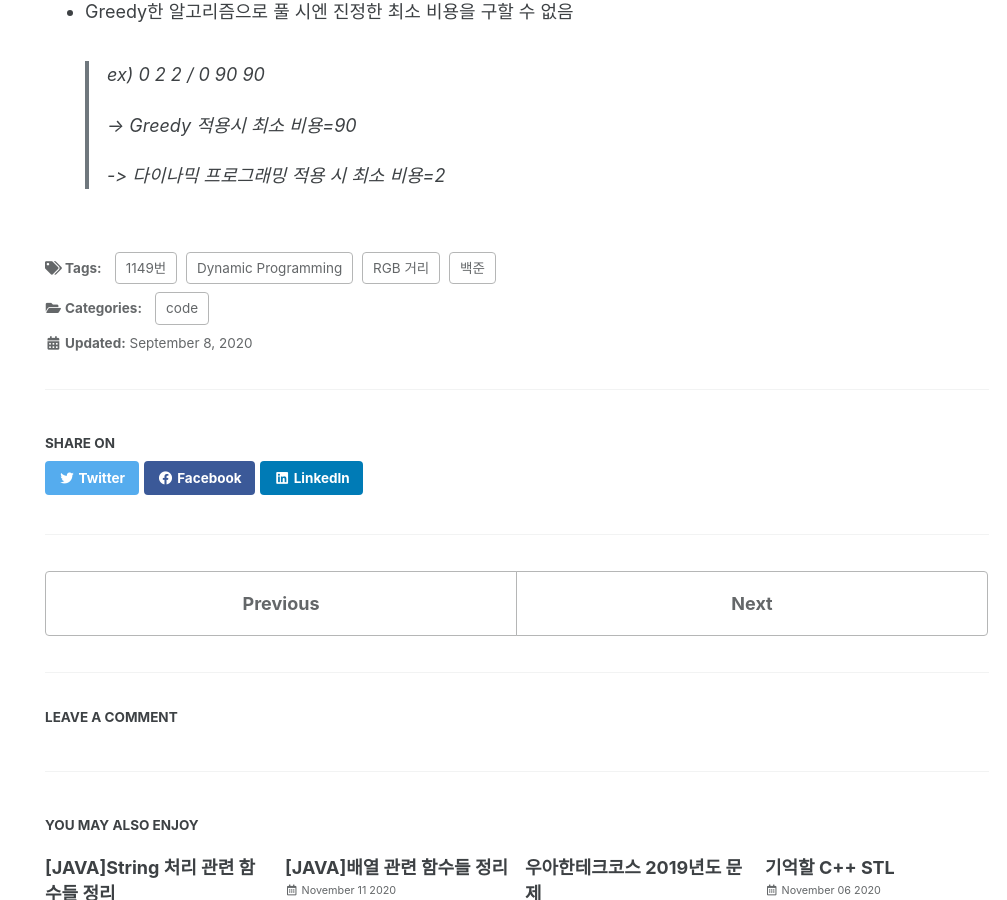
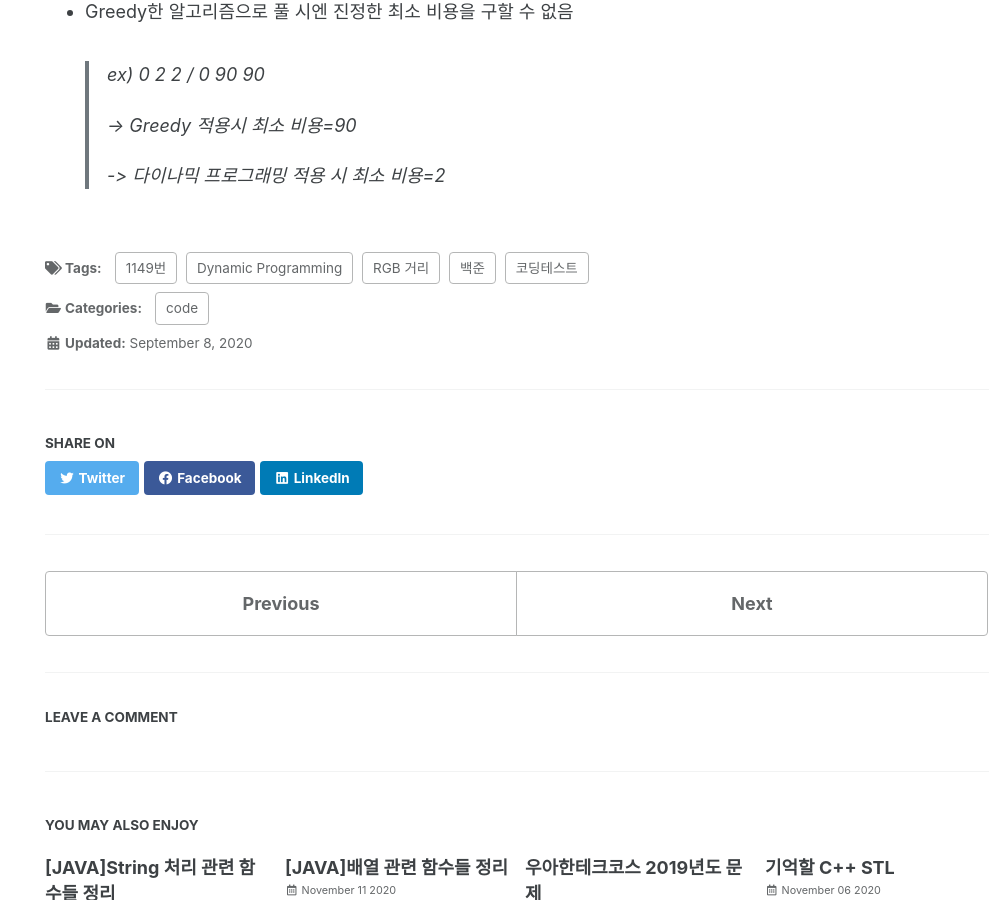
Before and after one commit to ldayeon/ldayeon.github.io, a Jekyll site: the page built from _posts/2020-09-08-1149-RGB거리.md, in a window 1280 px wide and 900 px high, scrolled down 3353 px. Shown: the whole window, without its empty margins (273-1280 px from the left). Built offline with Jekyll 4.4.1, drawn with Linux system fonts in a browser that asks for light colours; cached includes are drawn as plain includes; comment, search, counter and statistics services are not loaded.

Commit message:
Update 2020-09-08-1149-RGB거리.md

```diff
--- a/_posts/2020-09-08-1149-RGB거리.md
+++ b/_posts/2020-09-08-1149-RGB거리.md
@@ -8,6 +8,7 @@ tags:
 - Dynamic Programming
 - 1149번
 - RGB 거리
+- 코딩테스트
 
 last_modified_at:   2020-09-08T14:25:52-05:00
 toc: true
```
